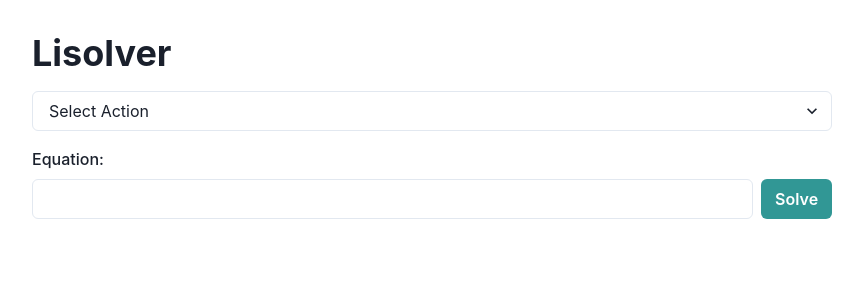
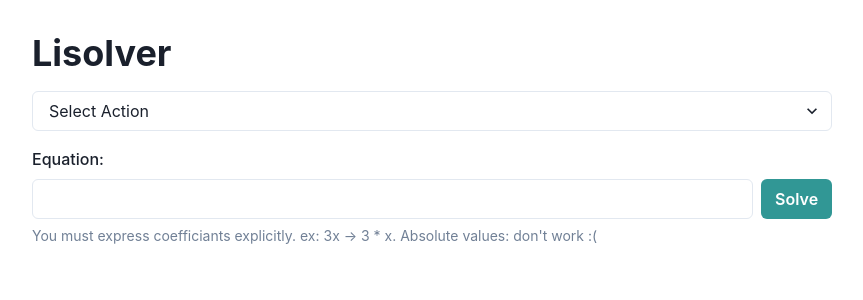
Before and after one commit to SatvikR/lisolver, a Next.js app in the folder web/: page / in a window 1280 px wide. Shown: the top 300 px of the page, without its empty margins (208-1071 px from the left). Built offline with nearby package versions, Linux system fonts and the light colour scheme.

Commit message:
tried and failed at absolute values

```diff
--- a/web/src/pages/index.tsx
+++ b/web/src/pages/index.tsx
@@ -3,6 +3,7 @@ import {
   Button,
   Flex,
   FormControl,
+  FormHelperText,
   FormLabel,
   Heading,
   Input,
@@ -77,13 +78,17 @@ const Index = () => {
         <FormControl id="equation">
           <FormLabel>Equation: </FormLabel>
           <Input value={eq} onChange={(e) => setEq(e.target.value)} />
+          <FormHelperText>
+            You must express coefficiants explicitly. ex: 3x -{">"} 3 * x.
+            Absolute values: don't work :(
+          </FormHelperText>
         </FormControl>
         <Button
           colorScheme="teal"
-          mt="auto"
           ml={2}
           onClick={handleSubmit}
           isLoading={loading}
+          my={8}
         >
           Solve
         </Button>
```
Also changed, not shown: 1 other file (tests, documents, lock files or other folders).
